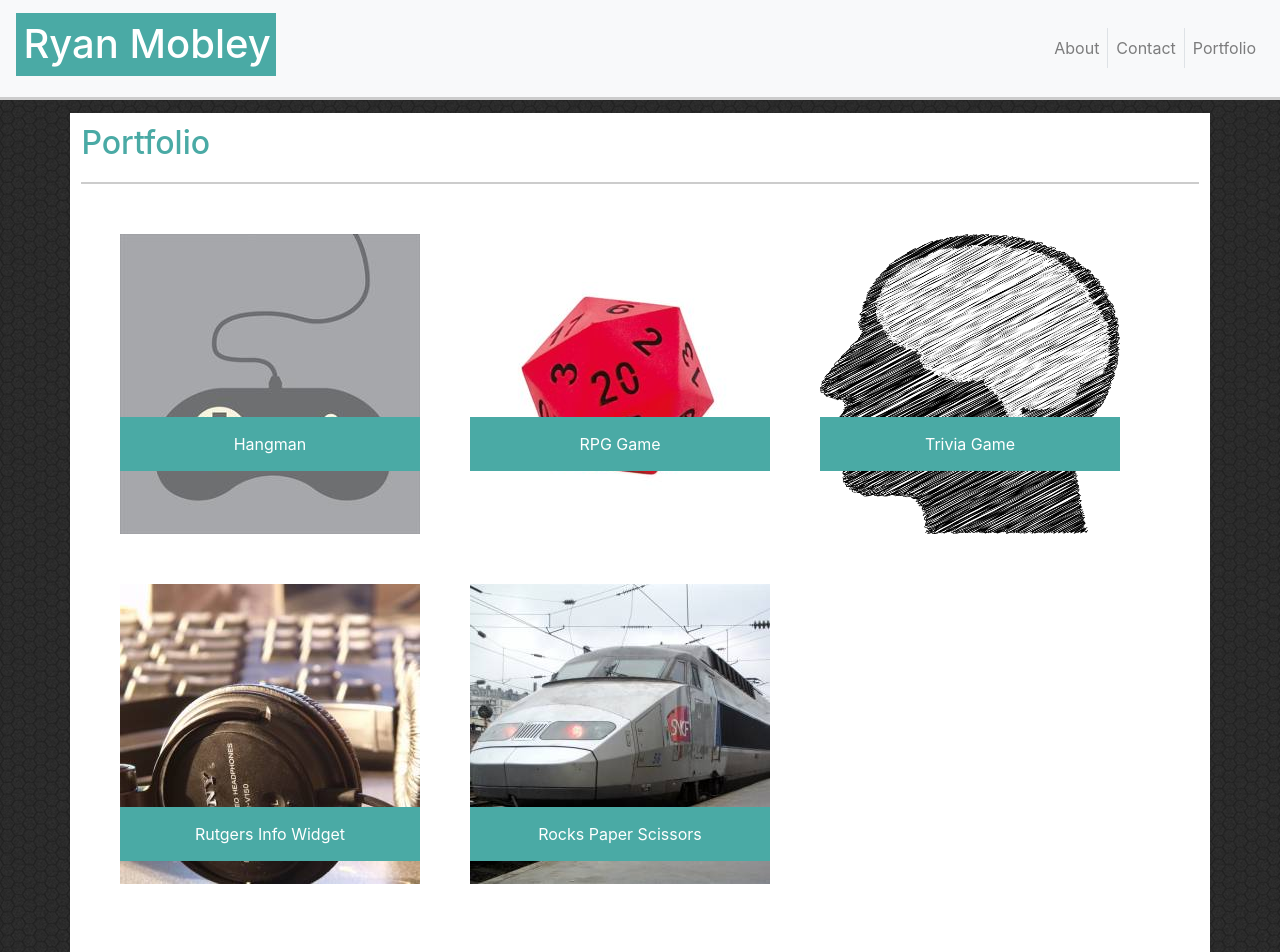
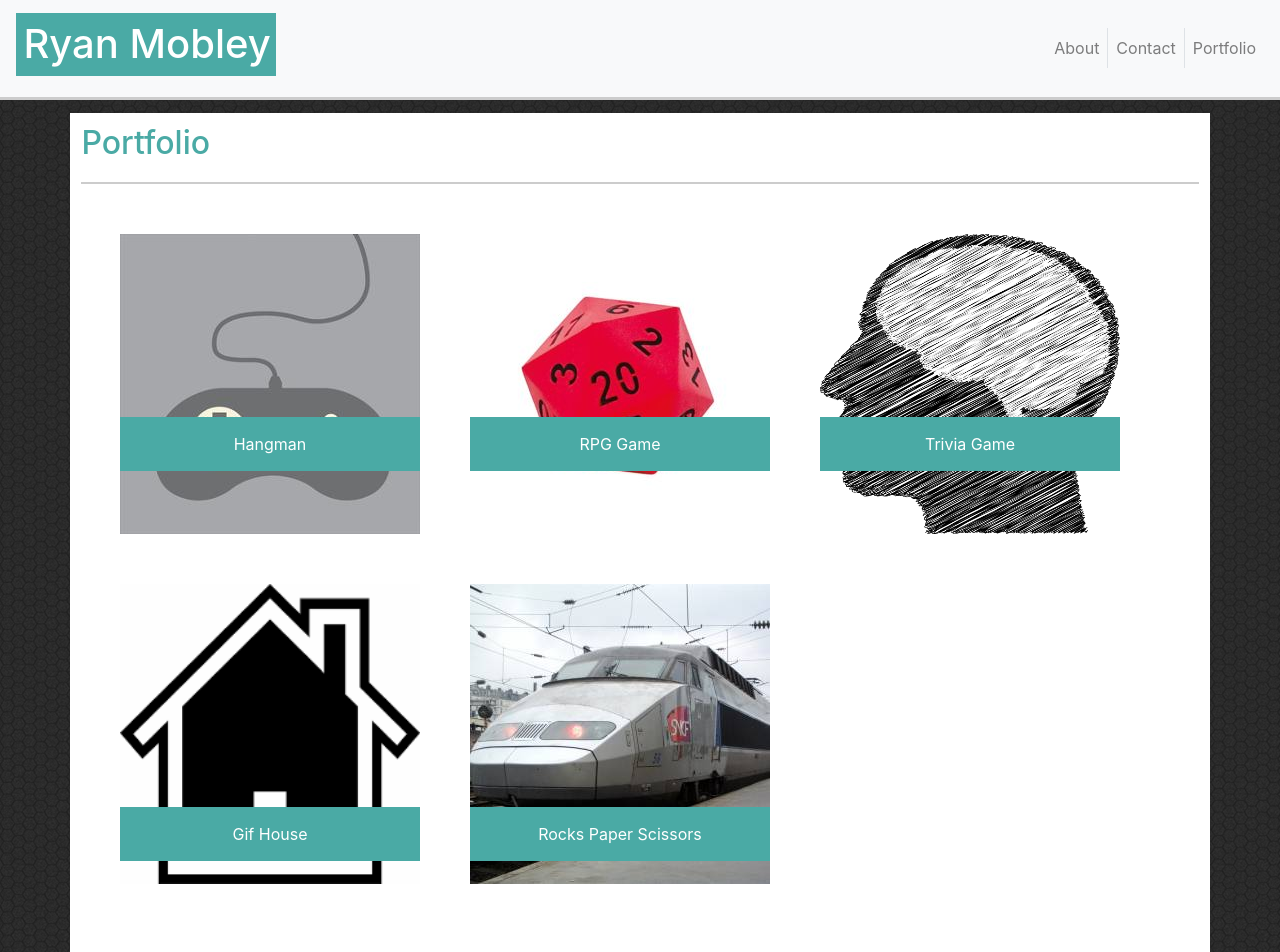
Before and after one commit to The-Ryan-Mobley/Bootstrap-Portfolio, a plain HTML site: page portfolio.html in a window 1280 px wide. Shown: the top 952 px of the page. Drawn offline with nearby package versions, Linux system fonts and the light colour scheme.

Commit message:
added link

```diff
--- a/portfolio.html
+++ b/portfolio.html
@@ -50,10 +50,10 @@
                         <img id="space" src="images\kisspng-drawing-human-brain-vector-graphics-sketch-cranium-la-cabeza-humana-grficos-vectoriales-g-5d31cab9b45bb9.2506895015635442497388.png" alt="brain">
                         <div class="porttitle">Trivia Game</div>
                 </a>
-                <div class ="picbox">
-                        <img id ="sound" src="images/sound.jpg" alt="hp">
-                        <div class="porttitle">Rutgers Info Widget</div>
-                </div>
+                <a href="https://the-ryan-mobley.github.io/GIF_Site/" class ="picbox">
+                        <img id ="sound" src="images/download.png" alt="hp">
+                        <div class="porttitle">Gif House</div>
+                </a>
                 <div class = "picbox" id="lastitem">
                         <img id="trains" src="images/transport.jpg" alt="train">
                         <div class="porttitle">Rocks Paper Scissors</div>
--- a/style.css
+++ b/style.css
@@ -107,3 +107,7 @@ footer{
     width:300px;
     height:300px;
 }
+#sound{
+    width:300px;
+    height:300px;
+}
```
Also changed, not shown: images/download.png (added).
